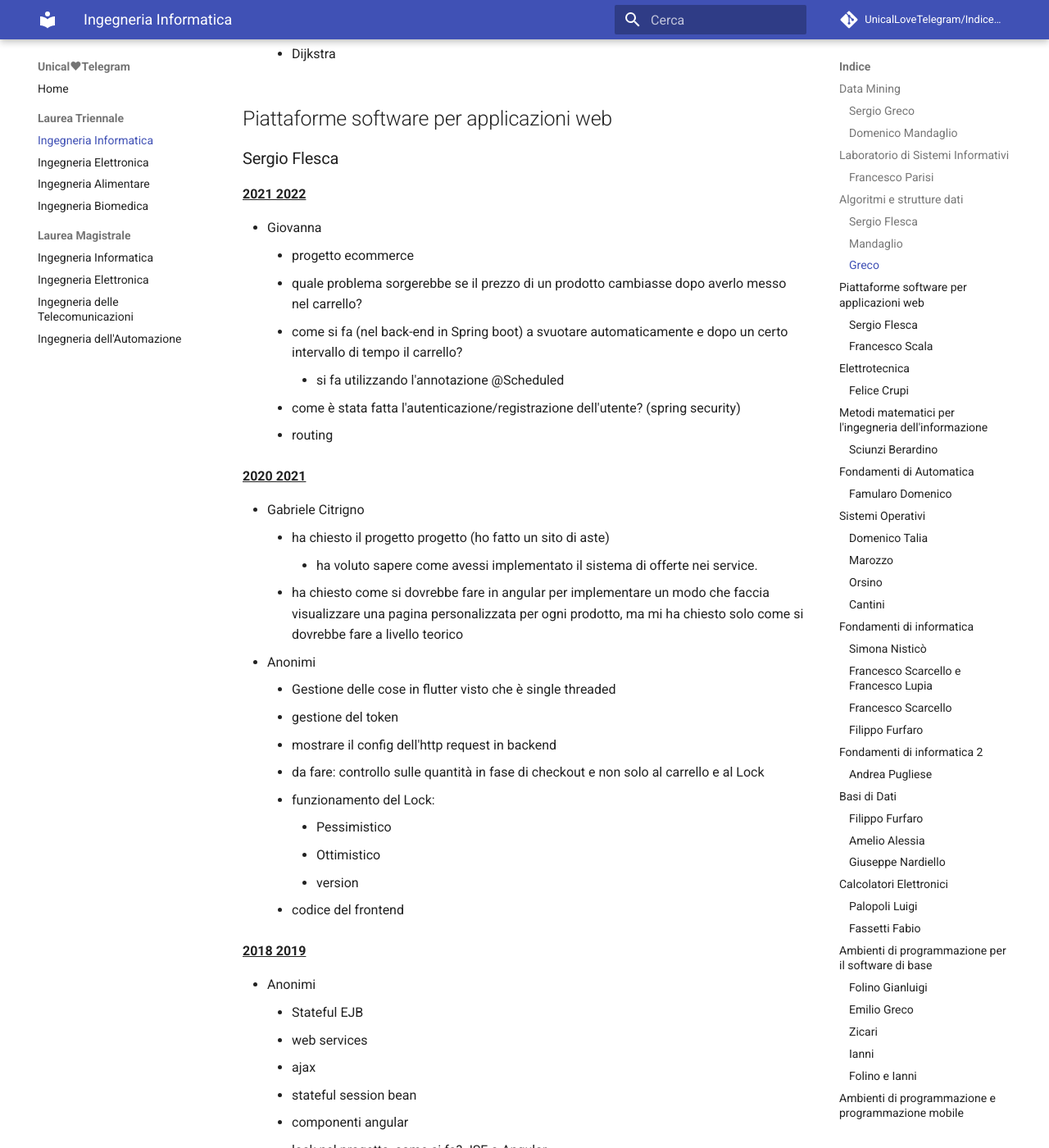
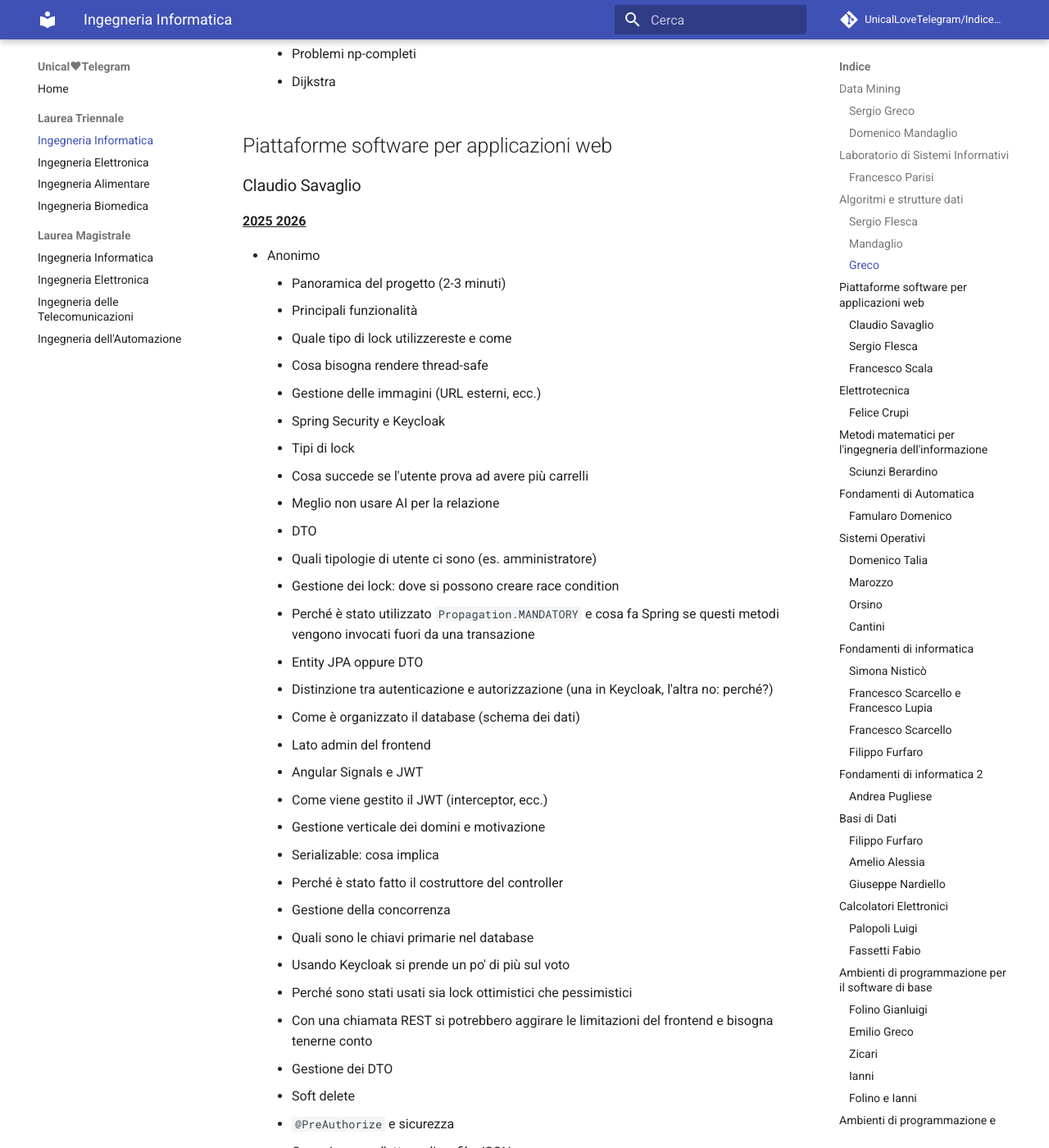
Before and after one commit to UnicalLoveTelegram/IndiceArgomentiOrale, an MkDocs documentation site: the page built from docs/laurea-triennale/ingegneria-informatica.md, in a window 1280 px wide and 1400 px high, scrolled down 15036 px. Shown: the whole window at 82% size. Built offline with MkDocs 1.6.1 and Material for MkDocs 9.7.7, drawn with Linux system fonts in a browser that asks for light colours; comment, search, counter and statistics services are not loaded; some of the changed text lies outside the part shown.

Commit message:
aggiunta testimonianza piattaforme (#78)

```diff
--- a/docs/laurea-triennale/ingegneria-informatica.md
+++ b/docs/laurea-triennale/ingegneria-informatica.md
@@ -17,6 +17,7 @@ Leggi il nostro [README](https://github.com/UnicalLoveTelegram/IndiceArgomentiOr
     - [Piattaforme software per applicazioni web](#piattaforme-software-per-applicazioni-web)
         - [Sergio Flesca](#sergio-flesca-1)
         - [Francesco Scala](#francesco-scala)
+        - [Claudio Savaglio](#claudio-savaglio)
     - [Elettrotecnica](#elettrotecnica)
         - [Felice Crupi](#felice-crupi)
     - [Metodi matematici per l'ingegneria dell'informazione](#metodi-matematici-per-lingegneria-dellinformazione)
@@ -456,6 +457,43 @@ Leggi il nostro [README](https://github.com/UnicalLoveTelegram/IndiceArgomentiOr
 
 ## Piattaforme software per applicazioni web
 
+### Claudio Savaglio
+
+**<u>2025 2026</u>**
+
+- Anonimo
+    - Panoramica del progetto (2-3 minuti)
+    - Principali funzionalità
+    - Quale tipo di lock utilizzereste e come
+    - Cosa bisogna rendere thread-safe
+    - Gestione delle immagini (URL esterni, ecc.)
+    - Spring Security e Keycloak
+    - Tipi di lock
+    - Cosa succede se l'utente prova ad avere più carrelli
+    - Meglio non usare AI per la relazione
+    - DTO
+    - Quali tipologie di utente ci sono (es. amministratore)
+    - Gestione dei lock: dove si possono creare race condition
+    - Perché è stato utilizzato `Propagation.MANDATORY` e cosa fa Spring se questi metodi vengono invocati fuori da una transazione
+    - Entity JPA oppure DTO
+    - Distinzione tra autenticazione e autorizzazione (una in Keycloak, l'altra no: perché?)
+    - Come è organizzato il database (schema dei dati)
+    - Lato admin del frontend
+    - Angular Signals e JWT
+    - Come viene gestito il JWT (interceptor, ecc.)
+    - Gestione verticale dei domini e motivazione
+    - Serializable: cosa implica
+    - Perché è stato fatto il costruttore del controller
+    - Gestione della concorrenza
+    - Quali sono le chiavi primarie nel database
+    - Usando Keycloak si prende un po' di più sul voto
+    - Perché sono stati usati sia lock ottimistici che pessimistici
+    - Con una chiamata REST si potrebbero aggirare le limitazioni del frontend e bisogna tenerne conto
+    - Gestione dei DTO
+    - Soft delete
+    - `@PreAuthorize` e sicurezza
+    - Come ignorare l'attesa di un file JSON
+
 ### Sergio Flesca
 
 **<u>2021 2022</u>**
```
